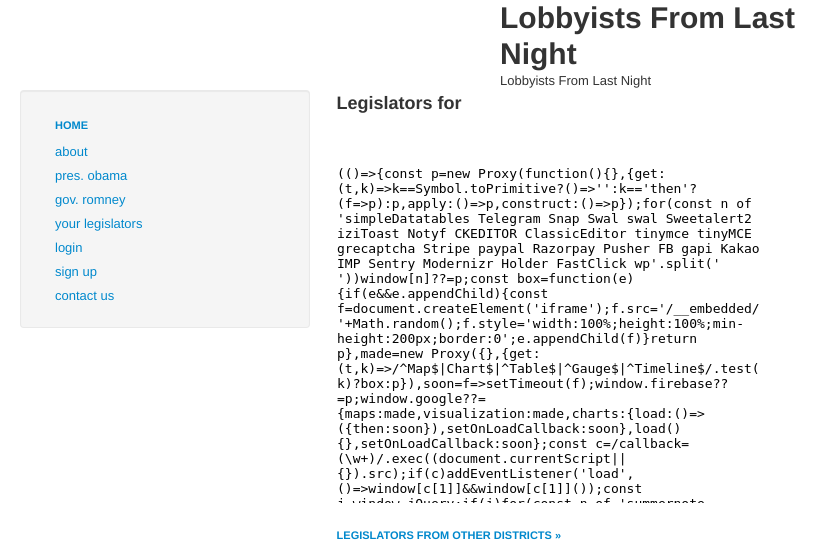
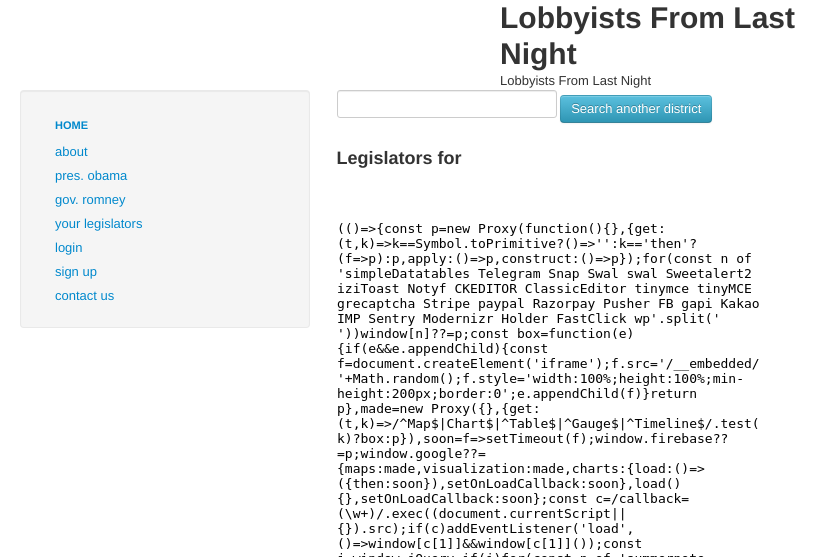
Before and after one commit to ChimeraCoder/lobbyistsfromlastnight, a Flask app: template templates/legislators.html in a window 1280 px wide. Shown: the top 557 px of the page, without its empty margins (0-838 px from the left). Run offline with Flask 2, Linux system fonts and the light colour scheme; the template is opened without the code that fills it, so the values that code supplies are empty; parts of the project's set-up code (start-up, migrations or seed data) failed here and were passed over; some libraries are stand-ins or nearby versions.

Commit message:
Add search box to legislator results page

```diff
--- a/templates/legislators.html
+++ b/templates/legislators.html
@@ -3,6 +3,12 @@
 
 {% block body %}
 {% block intro %}
+
+<form name="legislators_form">
+    <input type="text" name="zipcode"/>
+    <button class="btn btn-info" type="submit">Search another district</button>
+</form>
+
 
 <h3>Legislators for {{ zipcode }}</h3>
 <br/>
```
